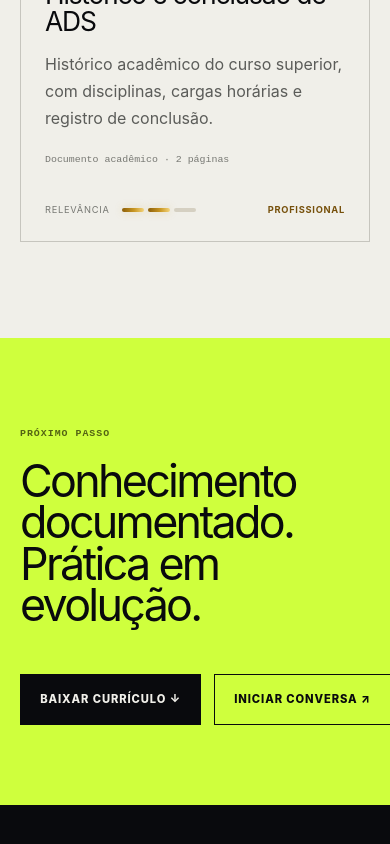
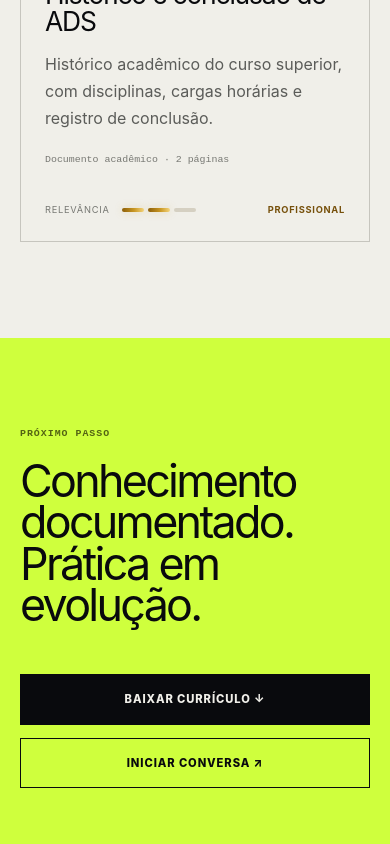
Before and after one commit to RNanWP/PortifolioV2.2026, a Next.js app: page /credenciais in a window 390 px wide. Shown: the part 8266-9110 px from the top of the page. Before the commit the page ends 9071 px from the top, so only its background shows below. Built offline with nearby package versions, Linux system fonts and the light colour scheme.

Commit message:
fix: ajustar ações das credenciais no mobile

```diff
--- a/app/credenciais/credentials.module.css
+++ b/app/credenciais/credentials.module.css
@@ -377,6 +377,8 @@
   .previewAction { transform: none; opacity: 1; }
   .cardBody { min-height: 330px; }
   .footer { padding: 5rem 1.25rem; }
+  .footerActions { display: grid; width: 100%; }
+  .footerActions a { text-align: center; }
   .modal { padding: 0; }
   .modalPanel { width: 100vw; max-height: 100svh; min-height: 100svh; padding: 1rem; border: 0; }
   .modalImage { height: calc(100svh - 170px); }
```
